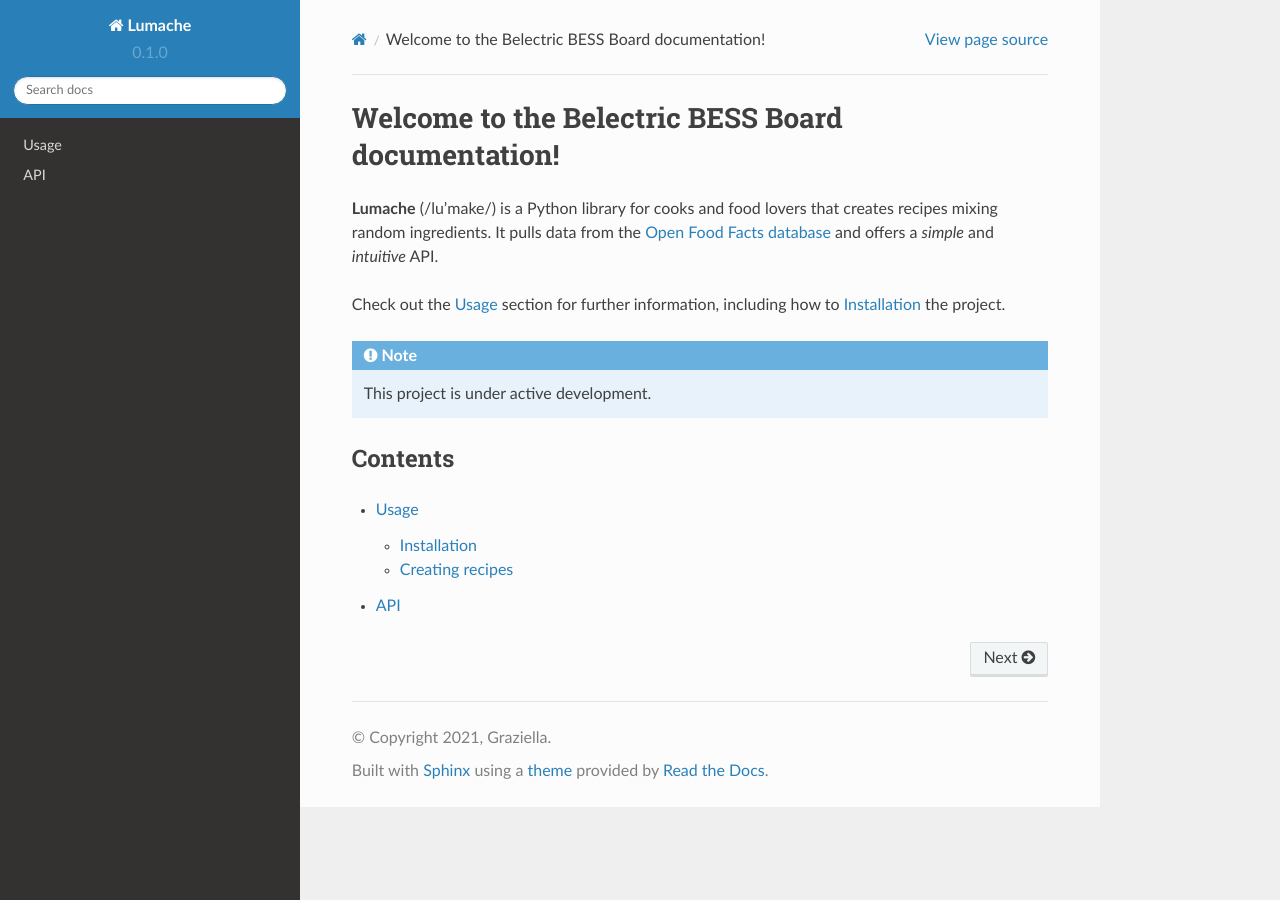
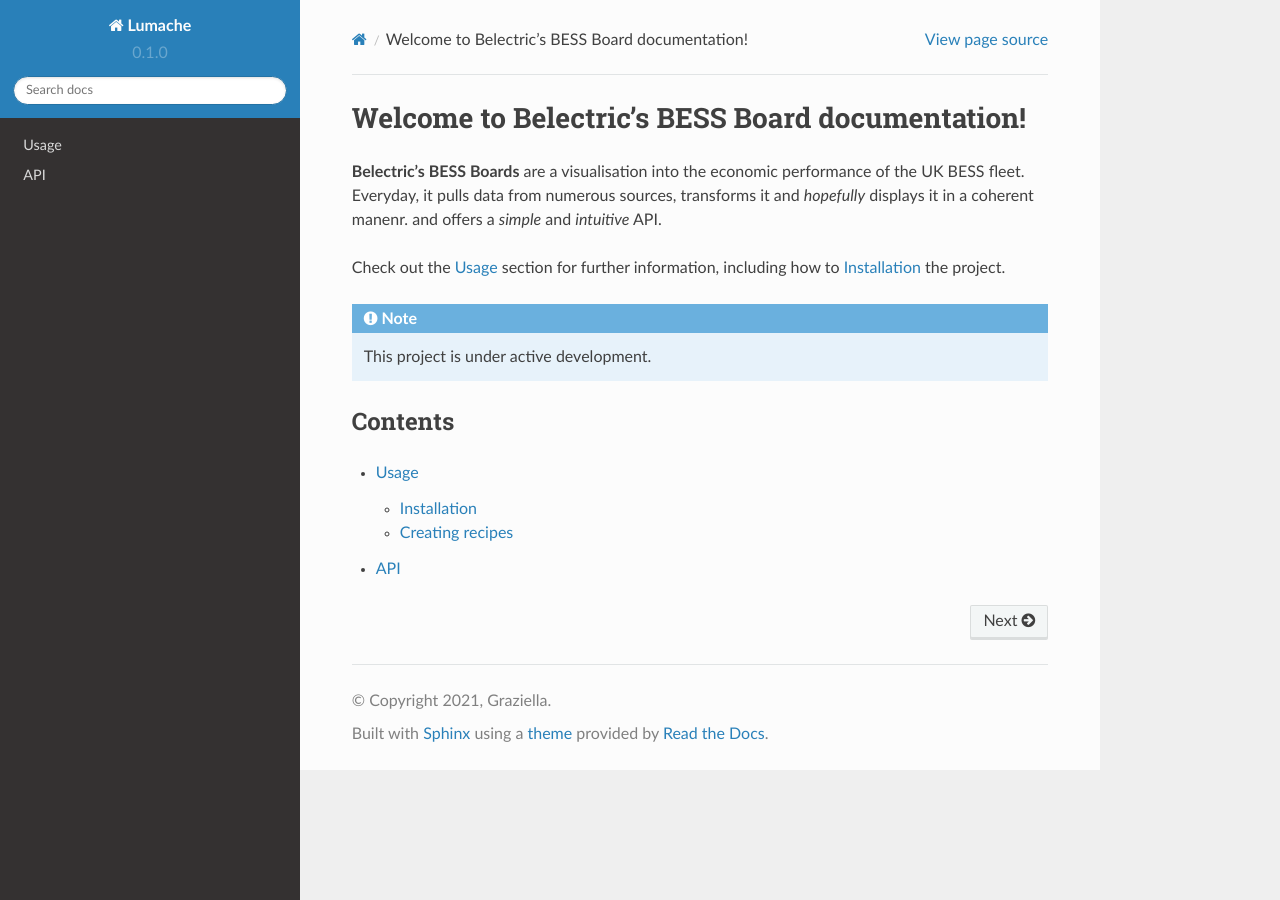
Before and after one commit to lgcookie/belectric_bess_boards_docs, a Sphinx documentation site: the page built from docs/source/index.rst, in a window 1280 px wide. Built offline with Sphinx 7.4.7 and the Read the Docs theme 2.0.0, drawn with Linux system fonts in a browser that asks for light colours.

Commit message:
initial commit

```diff
--- a/docs/source/index.rst
+++ b/docs/source/index.rst
@@ -1,9 +1,8 @@
-Welcome to the Belectric BESS Board documentation!
+Welcome to Belectric's BESS Board documentation!
 ===================================
 
-**Lumache** (/lu'make/) is a Python library for cooks and food lovers
-that creates recipes mixing random ingredients.
-It pulls data from the `Open Food Facts database <https://world.openfoodfacts.org/>`_
+**Belectric's BESS Boards** are a visualisation into the economic performance of the UK BESS fleet.
+Everyday, it pulls data from numerous sources, transforms it and *hopefully* displays it in a coherent manenr.
 and offers a *simple* and *intuitive* API.
 
 Check out the :doc:`usage` section for further information, including
```
